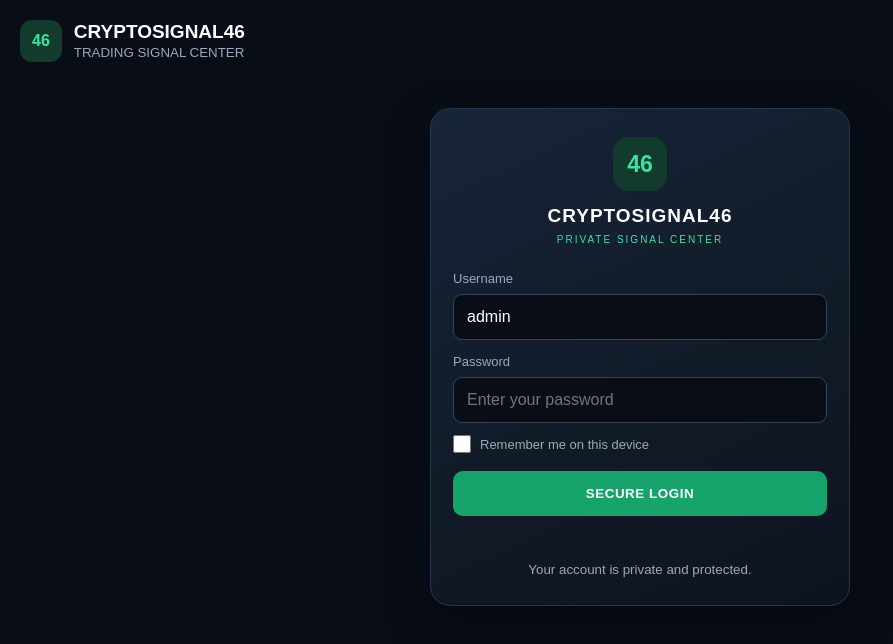
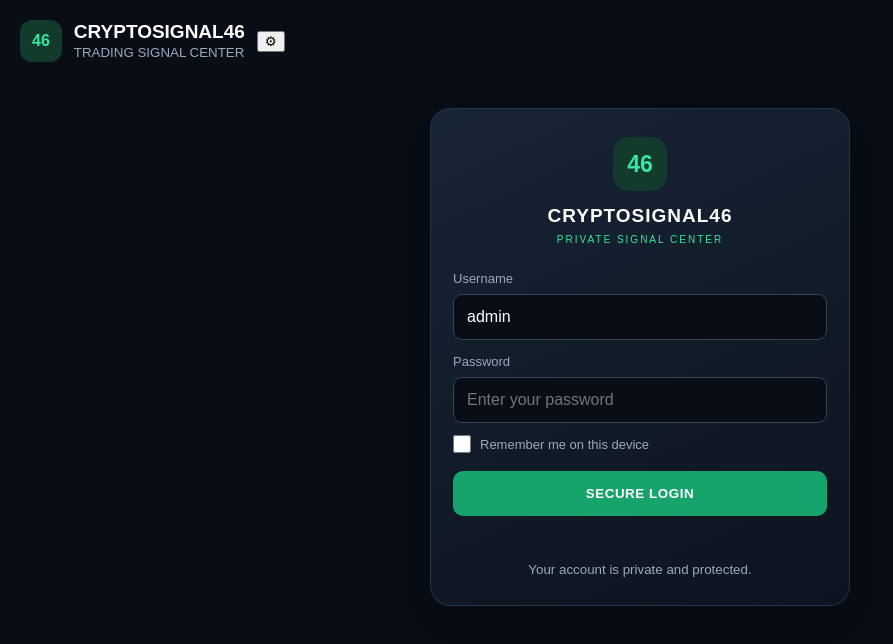
Before and after one commit to kasunjayasinghe753-netizen/CryptoSignal, a website: page index.html in a window 1280 px wide. Shown: the whole page, without its empty margins (0-893 px from the left). Drawn offline with Linux system fonts and the light colour scheme.

Commit message:
Add quick settings access to app header

```diff
--- a/index.html
+++ b/index.html
@@ -17,6 +17,7 @@
     <h2>CRYPTOSIGNAL46</h2>
     <small>TRADING SIGNAL CENTER</small>
   </div>
+  <button class="header-settings" type="button" onclick="show(\'Settings\')" aria-label="Open settings">⚙</button>
 </header>
 <main>
   <h3>Home Dashboard</h3>
```
